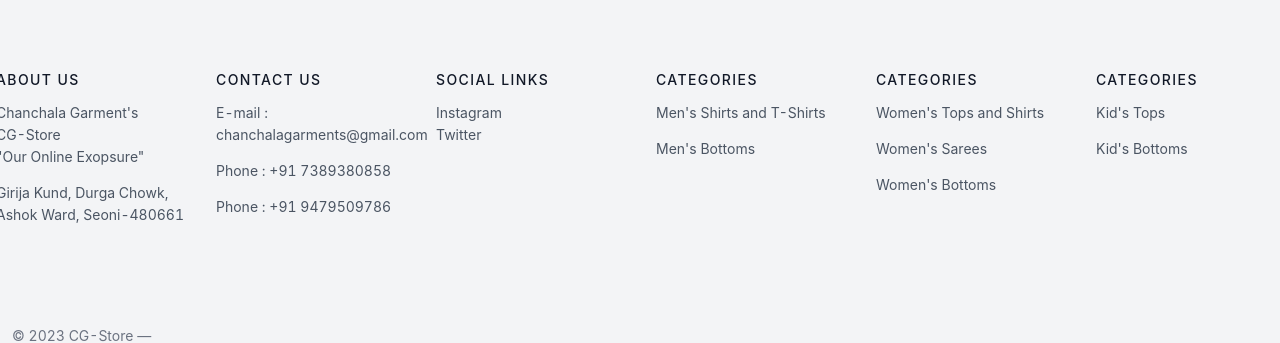
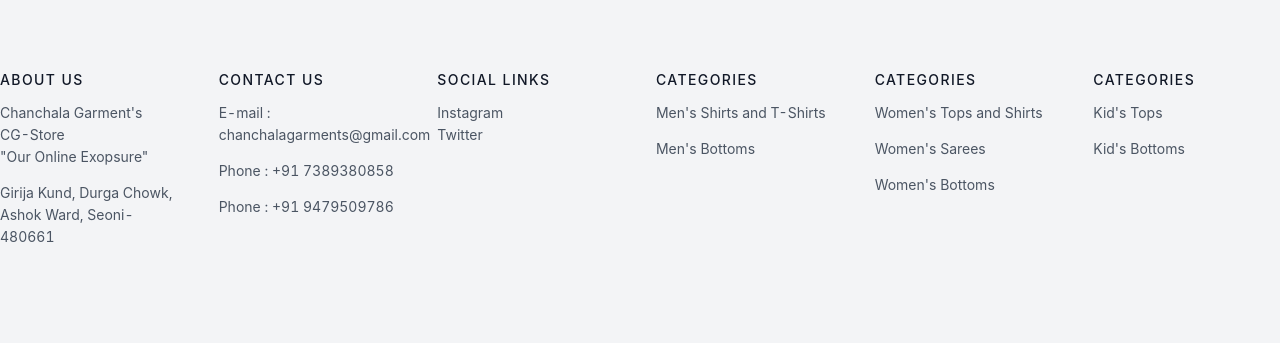
Before and after one commit to Akshatnagda/CG-Store-final, a React (Create React App) app in the folder Client/: page /cart in a window 1280 px wide. Shown: the part 579-922 px from the top of the page. Built offline with nearby package versions, Linux system fonts and the light colour scheme; no server answers.

Commit message:
Update Footer.js

```diff
--- a/Client/src/components/footer/Footer.js
+++ b/Client/src/components/footer/Footer.js
@@ -5,7 +5,7 @@
         <div>
             <footer className="bg-gray-100 text-gray-600 body-font">
                 <div className="container px-15 py-24 mx-auto">
-                    <div className="flex flex-wrap md:text-left text-center -mb-10 -mx-5">
+                    <div className="flex flex-wrap md:text-left text-center -mb-10 -mx-4">
 
                         <div className="lg:w-1/6 md:w-1/2 w-full px-4">
                             <h2 className="title-font font-medium text-gray-900 tracking-widest text-sm mb-3">ABOUT US</h2>
```
